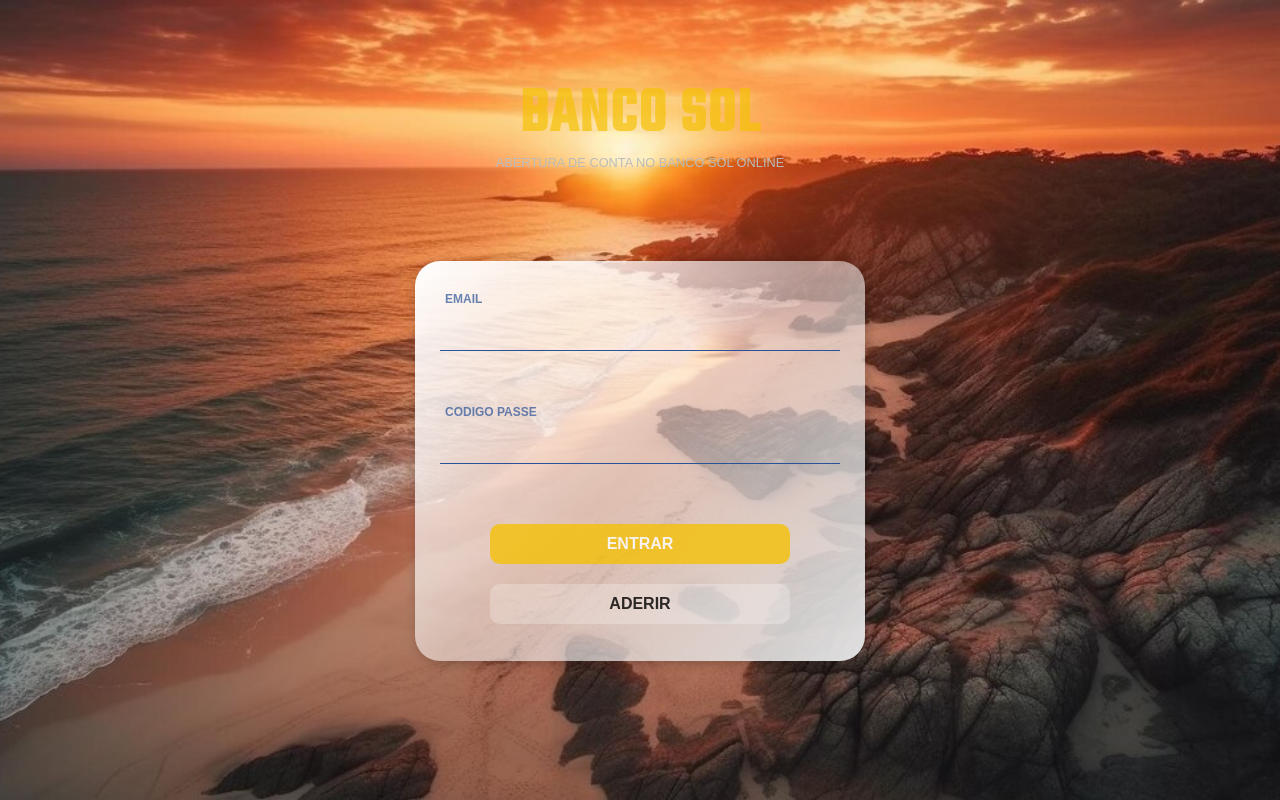
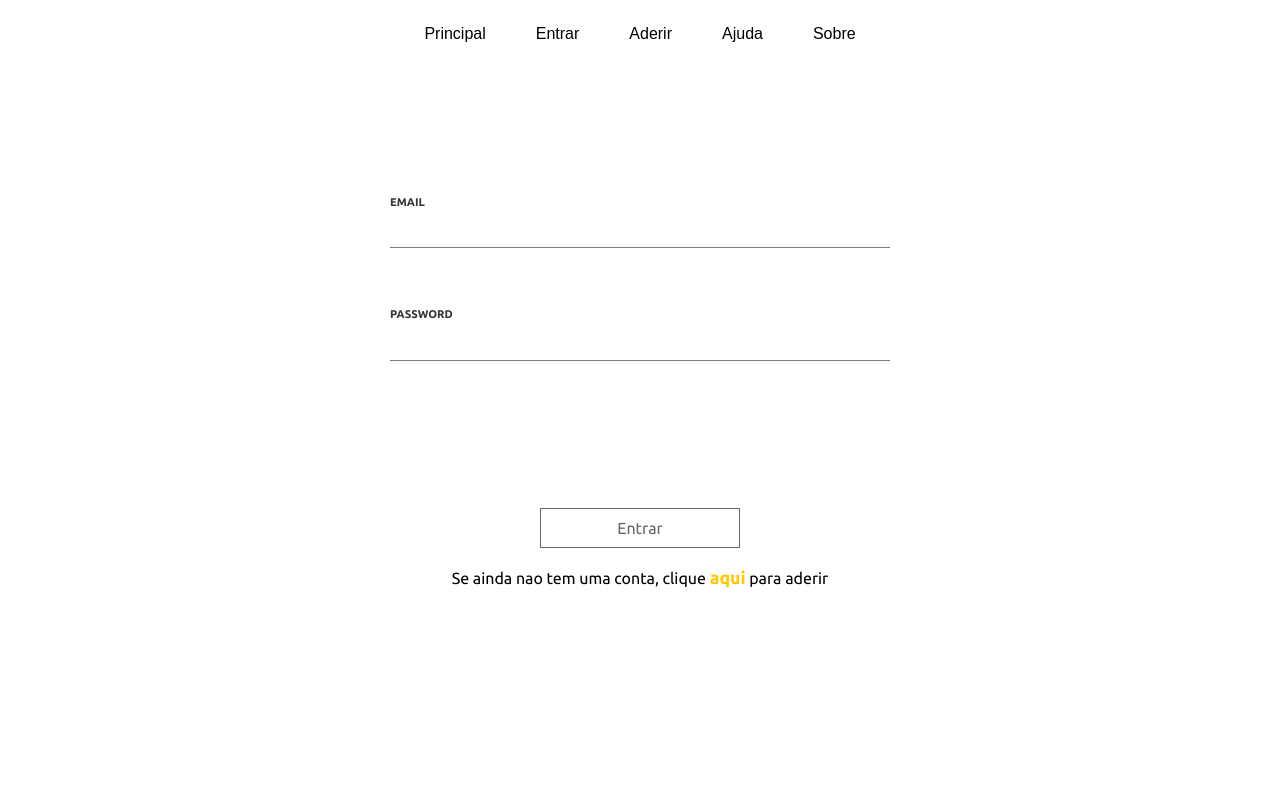
Before and after one commit to CristianoCololo/SITE_abertura_de_conta_banco_sol, a PHP site: page /entrar.php in a window 1280 px wide. Run offline with PHP 8.4, Linux system fonts and the light colour scheme.

Commit message:
DIA DE ENTREGA 13h:28min

```diff
--- a/aderir.php
+++ b/aderir.php
@@ -150,7 +150,7 @@
 
             <article class="concluido">
                 <div class="form">
-                    <img src="img/done.png" alt="Done">
+                    <img src="./assets/img/done.png" alt="Done">
                     <p>Cadastro concluido</p>
                 </div>
                 <div class="buttons">
--- a/assets/css/destyle.css
+++ b/assets/css/destyle.css
@@ -413,3 +413,7 @@ th {
   text-align: left;
   font-weight: bold;
 }
+
+nav ul li:hover{
+  cursor: pointer;
+}
--- a/assets/css/entrar_style.css
+++ b/assets/css/entrar_style.css
@@ -1,108 +1,149 @@
-body {
-    font-family: sans-serif;
-    margin: 0;
-    padding: 0;
-    height: 100vh;
+body{
     display: flex;
     flex-direction: column;
+    justify-items: center;
+    height: 100%;
+    width: 100%;
+}
+.notificacao{
+    display: flex;
+    flex-direction: column;
+    gap: 20px;
+    position: absolute;
+    width: 400px;
+    height: 200px;
+    background-color: #fff;
+    flex-direction: column;
+    justify-content: center;
     align-items: center;
+    padding: 25px;
+    border-radius: 25px;
+    box-shadow: 0 0 18px #0000002f;
+    top: 50%;
+    left: 50%;
+    transform: translate(-50%, -50%);
+    z-index: 3;
+    display: none;
+}
+.notificacao p{
+    letter-spacing: 1.5px;
+    text-align: justify;
+}
+.notificacao button{
+    padding: 10px 20px;
+    text-align: center;
+    border: 1px solid #000;
+}
+
+header{
+    flex-grow: 2;
+    background-color: #fff;
+    width: 100%;
+    padding: 25px 10px;
+}
+header nav{
+    width: 100%;
+    display: flex;
     justify-content: center;
-    position: relative;
-    overflow: hidden;
-    background-image: url('../img/paissagem.jpg');
-    background-size: cover;
-    background-position: center;
+    align-items: center;
 }
-header{
-    margin-top: -50px;
-    margin-bottom: 70px;
+header nav ul{
+    display: flex;
+    flex-direction: row;
+    gap: 50px;
+}
+header nav ul li{
+    flex-grow: 1;
+    list-style: none;
+}
+main{
+    flex-grow: 3;
 }
 
 header h1{
     text-align: center;
-    color: #f5c107;
+    color: #fff;
     opacity: 0.7;
     font-weight: bolder;
-    font-size: 4em;
+    font-size: 3em;
     margin: 0;
     text-transform: uppercase;
-    letter-spacing: 2px;
+    letter-spacing: 1px;
     font-family: "Teko";
 }
-header span{
-    font-size: .8em;
-    color: rgb(187, 187, 187);
+
+article div.form{
+    display: flex;
+    flex-direction: column;
+    justify-content: center;
+    align-items: center;
+    height: 400px;
+    padding: 25px;
+    margin: 10px;
+    margin-top: 20px;
+    gap: 40px;
+}
+article p{
+    margin-top: 10px;
+    text-align: center;
+    font-family: 'Ur';
+}
+article p a{
+    color: #ffc800;
+    font-family: 'Ub';
+    font-size: 1.1em;
+}
+.form div{
+    display: flex;
+    flex-direction: column;
+    margin-bottom: 20px;
+}
+.form div label{
+    font-size: .7em;
+    font-family: "Ub";
+    opacity: .8;
     text-transform: uppercase;
 }
 
-.form {
+.form div input, select{
+    padding: 10px;
+    border: 0;
+    border-bottom: 1px solid grey;
+    background-color: transparent;
+    width: 500px;
+    outline: none;
+    font-size: 1em;
+    color: black;
+    letter-spacing: 2px;
+}
+.documentacao .form div input, select{
+    border: 1px solid grey;
+    margin: 15px 0;
+    border-radius: 5px;
+}
+
+.buttons{
     display: flex;
-    flex-direction: column;
-    display: flex;
-    background: linear-gradient(135deg, rgba(255, 255, 255, 1), rgba(255, 255, 255, 0.5), #e0e0e0);
-    flex-direction: column;
+    flex-direction: row;
+    padding: 10px;
+    margin: 10px 0;
+    width: 100%;
     justify-content: center;
     align-items: center;
-    border-radius: 25px;
-    height: 400px;
-    padding: 10px 25px;
-    margin: 10px;
-    margin-top: 20px;
-    box-shadow: 2px 2px 12px rgba(0, 0, 0, 0.242);
+    overflow: hidden;
+    height: 60px;
 }
-
-.form div{
-    display: flex;
-    flex-direction: column;
-    align-items: start;
+.buttons button{
+    text-align: center;
+    border: 1px solid #000;
+    color: #000;
+    opacity: .6;
+    margin: 0 70px;
+    width: 200px;
+    height: 40px;
+    font-family: "Ur";
 }
-
-div.email_div, div.passcode_div{
-    margin-bottom: 50px;
+.buttons button:hover{
+    opacity: 1;
+    transform: scale(1.1);
 }
-
-label {
-    margin: 5px;
-    font-weight: bolder;
-    font-size: .75em;
-    color: #2a5298;
-    text-transform: uppercase;
-    opacity: 0.7;
-}
-
-input#email, input#password {
-    padding: 10px;
-    border: 0;
-    border-bottom: 0.2px solid #2a5298;
-    background-color: transparent;
-    width: 400px;
-    outline: none;
-    font-size: 1em;
-    color: #1e3c72;
-    letter-spacing: 3px;
-}
-
-input#buttonEntrar, input#buttonAderir {
-    background-color: #ffffff4f;
-    margin-top: 10px;
-    margin-bottom: 10px;
-    width: 300px;
-    border-radius: 10px;
-    border: 1px solid transparent;
-    height: 40px;
-    font-weight: bold;
-    text-transform: uppercase;
-    text-align: center;
-    opacity: 0.8;
-}
-
-input#buttonEntrar:hover, input#buttonAderir:hover {
-    opacity: 1;
-    cursor: pointer;
-    transform: scale(1.05);
-}
-input#buttonEntrar{
-    background-color: #f5c107;
-    color: white;
-
-}
--- a/entrar.php
+++ b/entrar.php
@@ -1,41 +1,65 @@
+<?php
+if (isset($_POST["article"])) {
+    $articles_posted = $_POST["article"];
+} else {
+    $articles_posted = "identificacao";
+}
+?>
+
 <!DOCTYPE html>
 <html lang="pt">
+
 <head>
     <meta charset="UTF-8">
     <meta name="viewport" content="width=device-width, initial-scale=1.0">
-    <link rel="stylesheet" href="css/fontes.css">
-    <link rel="stylesheet" href="css/destyle.css">
-    <link rel="stylesheet" href="css/entrar_style.css">
-    <title>Document</title>
+    <title>Aderir::<?php echo $articles_posted ?></title>
+    <link rel="stylesheet" href="assets/css/fontes.css">
+    <link rel="stylesheet" href="assets/css/destyle.css">
+    <link rel="stylesheet" href="assets/css/entrar_style.css">
 </head>
+
 <body>
-    <nav>
-        <form action="" method="post">
-
-        </form>
-    </nav>
+    <div class="notificacao">
+        <p>Esse numero de telefone nao e valido meu brother</p>
+        <button>OK</button>
+    </div>
     <header>
-        <h1>BANCO SOL</h1>
-        <span>Abertura de Conta no Banco Sol Online</span>
+        <nav>
+            <ul>
+                <li onclick="goto('index.php')">Principal</li>
+                <li onclick="goto('entrar.php')">Entrar</li>
+                <li onclick="goto('aderir.php')">Aderir</li>
+                <li onclick="goto('index.php')">Ajuda</li>
+                <li onclick="goto('index.php')">Sobre</li>
+            </ul>
+        </nav>
     </header>
 
-    <div class="form">
-        <div class="email_div">
-            <label for="email">Email</label>
-            <input type="email" id="email" name="email">
-        </div>
+    <main>
 
-        <div class="passcode_div">
-            <label for="username">Codigo Passe</label>
-            <input type="password" id="password" name="code" inputmode="numeric" pattern="[0-9]*" maxlength="6">
-        </div>
+        <article>
+            <div class="form">
+                <div class="input_email_div">
+                    <label>EMAIL</label>
+                    <input type="email" id="email">
+                </div>
+                <div class="input_password_div">
+                    <label>PASSWORD </label>
+                    <input type="password" maxlength="6" id="password">
+                </div>
 
-        <input type="submit" value="Entrar" id="buttonEntrar" >
-        <form action="aderir.php" method="post">
-        <input type="hidden" name="article" value="identificacao">
-        <input type="submit" value="Aderir" id="buttonAderir">
-    </form>
-    </div>
-    <script src="js/index_controller.js"></script>
+            </div>
+            <div class="buttons">
+                <button id="entrar">Entrar</button>
+            </div>
+            <p>Se ainda nao tem uma conta, clique <a href="">aqui</a> para aderir</p>
+        </article>
+    </main>
+
+    <script type="module" src="js/utils.js"></script>
+    <script type="module" src="js/sendForm.js"></script>
+    <script type="module" src="js/elementos.js"></script>
+    <script type="module" src="js/<?php echo $articles_posted ?>_article_controller.js"></script>
 </body>
+
 </html>
--- a/js/conclusao_article_controller.js
+++ b/js/conclusao_article_controller.js
@@ -22,10 +22,10 @@ feito.addEventListener('click', () => {
             }
         }
     });
+
     form.style.display = "none";
     document.body.appendChild(form);
     form.submit();
-
 });
 
 descartar.addEventListener('click', () => {
```
Also changed, not shown: assets/css/index_style.css (+30 -8 lines), create.php (+48 -3 lines), index.php (+41 -7 lines).
